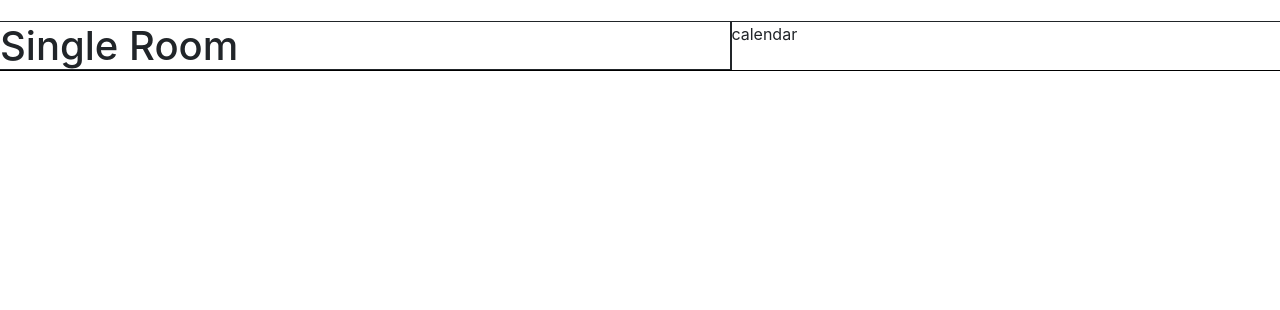
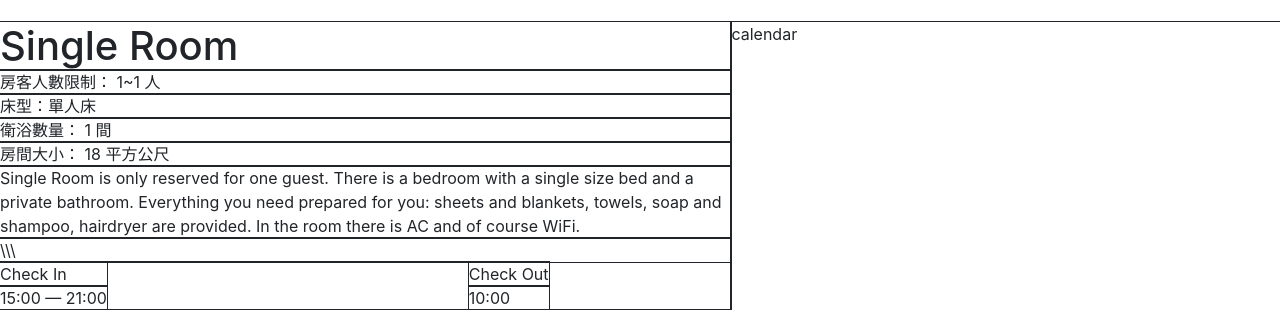
Before and after one commit to larry-du/Rooms-Reservation, a Vue app: page /about in a window 1280 px wide. Shown: the part 645-955 px from the top of the page. Before the commit the page ends 800 px from the top, so only its background shows below. Built offline with nearby package versions, Linux system fonts and the light colour scheme.

Commit message:
切版 about頁面結構完成

```diff
--- a/src/components/detailRoomInfo.vue
+++ b/src/components/detailRoomInfo.vue
@@ -2,6 +2,25 @@
   <div class="detail_room_info">
     <div class="room_intro">
       <h1>{{roomInfo.name}}</h1>
+
+      <section class="description">
+        <span>房客人數限制： 1~1 人</span>
+        <span>床型：單人床</span>
+        <span>衛浴數量： 1 間</span>
+        <span>房間大小： 18 平方公尺</span>
+        <p>Single Room is only reserved for one guest. There is a bedroom with a single size bed and a private bathroom. Everything you need prepared for you: sheets and blankets, towels, soap and shampoo, hairdryer are provided. In the room there is AC and of course WiFi.</p>
+        <span>\\\</span>
+        <div class="check_area">
+          <div class="check_in">
+            <span>Check In</span>
+            <span>15:00 — 21:00</span>
+          </div>
+          <div class="check_out">
+            <span>Check Out</span>
+            <span>10:00</span>
+          </div>
+        </div>
+      </section>
     </div>
     <div class="room_price"></div>
   </div>
@@ -17,3 +36,24 @@ export default {
   }
 };
 </script>
+
+<style lang="scss">
+.description {
+  display: flex;
+  flex-direction: column;
+}
+
+.check_area {
+  display: flex;
+  justify-content: space-between;
+  width: 75%;
+  & .check_in {
+    display: flex;
+    flex-direction: column;
+  }
+  & .check_out {
+    display: flex;
+    flex-direction: column;
+  }
+}
+</style>>
```
